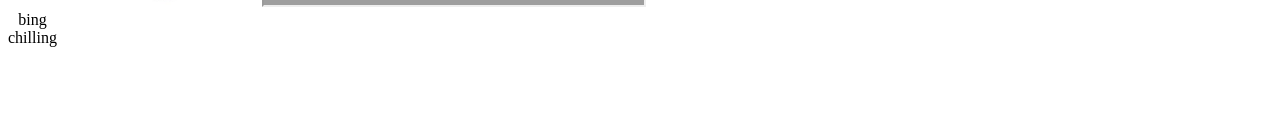
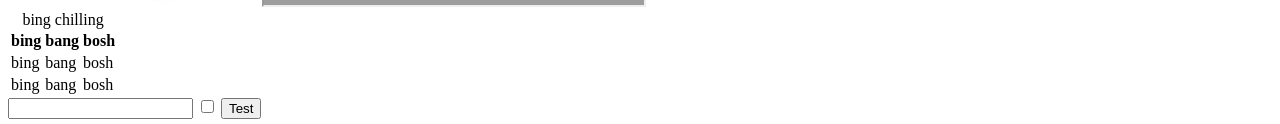
Before and after one commit to HushChibi/Websititty-for-College, a plain HTML site: page index.html in a window 1280 px wide. Shown: the part 720-844 px from the top of the page. Before the commit the page ends 800 px from the top, so only its background shows below. Drawn offline with Linux system fonts and the light colour scheme; grey boxes are pictures that could not be loaded.

Commit message:
Update index.html

```diff
--- a/index.html
+++ b/index.html
@@ -30,8 +30,26 @@
         <table>
             <caption>bing chilling</caption>
             <tr>
-                <td></td>
+                <th>bing</th>
+                <th>bang</th>
+                <th>bosh</th>
+            </tr>
+            <tr>
+                <td>bing</td>
+                <td>bang</td>
+                <td>bosh</td>
+            </tr>
+            <tr>
+                <td>bing</td>
+                <td>bang</td>
+                <td>bosh</td>
             </tr>
         </table>
+        <form>
+            <label for="username" Enter your username:></label>
+            <input type="text" id="username">
+            <input type="checkbox" id="agree">
+            <input type="submit" value="Test">
+        </form>
     </body>
 </html>
```
